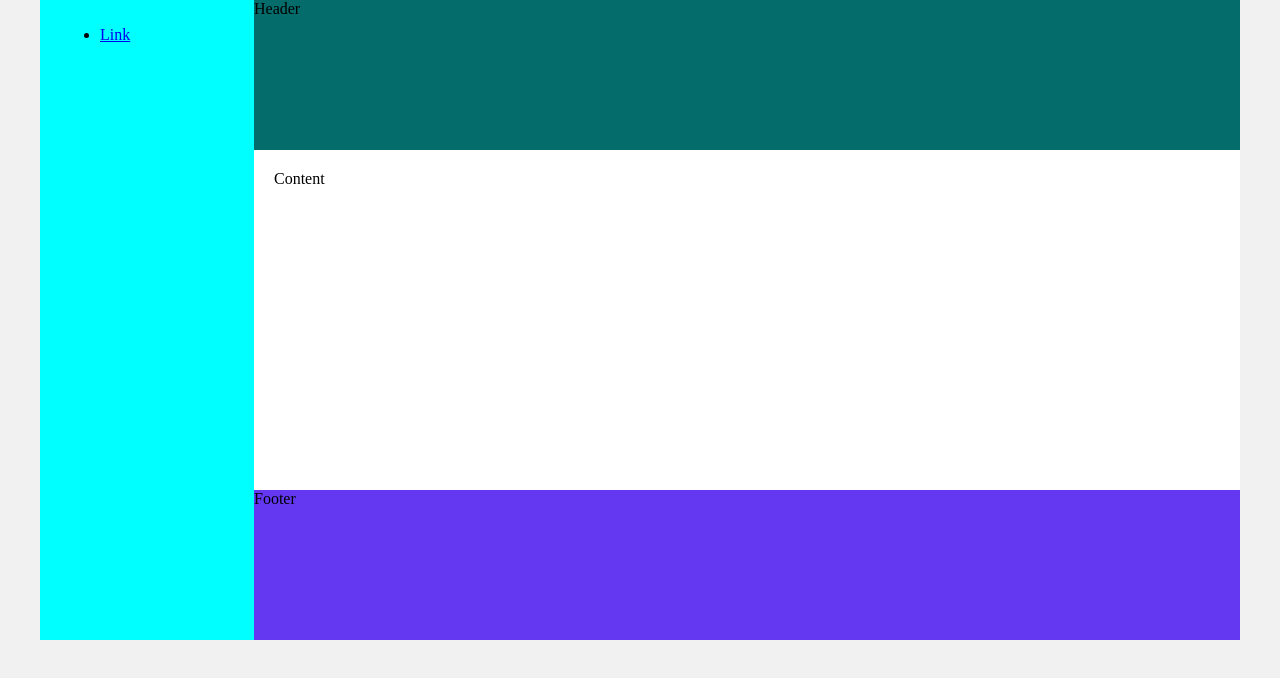
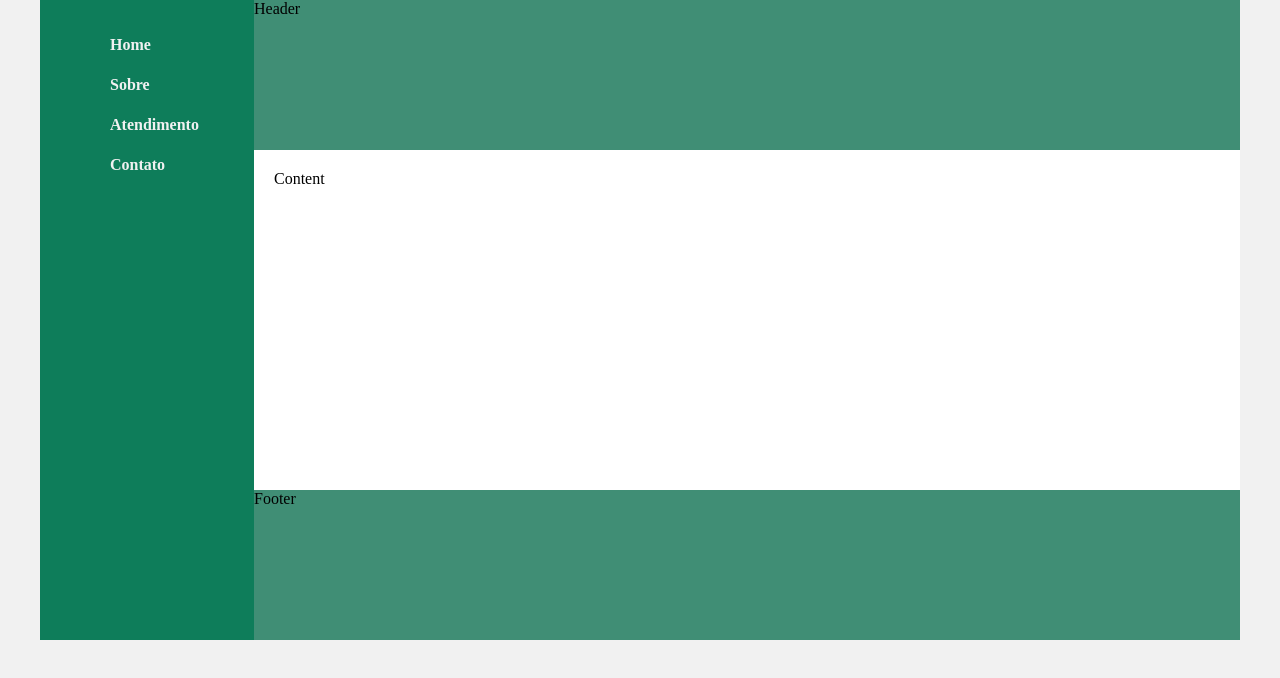
Before and after one commit to thalesacardoso/dio-formacao-html-mod2, a plain HTML site: page index.html in a window 1280 px wide. Drawn offline with Linux system fonts and the light colour scheme.

Commit message:
atualização basica

```diff
--- a/base.css
+++ b/base.css
@@ -1,6 +1,8 @@
 html, body {
     margin: 0;
+    padding: 0;
 }
+
 body {
     background-color: #f1f1f1;
     display: flex;
@@ -20,11 +22,11 @@ body {
 }
 .menu {
     width: 15%;
-    background-color: aqua;
+    background-color: #0e7d5a ;
     padding: 10px 20px 0px;
 }
 .header {
-    background-color: rgb(5, 108, 108);
+    background-color: #408e75;
     min-height: 150px;
 }
 .content {
@@ -33,6 +35,28 @@ body {
     padding: 20px;
 }
 .footer {
-    background-color: rgb(99, 56, 240);
+    background-color: #408e75 ;
     min-height: 150px;
 }
+
+ul {
+    list-style: none;
+}
+
+ul li {
+    #background-color: blueviolet;
+}
+
+ul li a {
+    display: flex;
+    color: #f1f1f1;
+    text-decoration: none;
+    padding: 10px;
+    margin-bottom: 2px;
+    font-weight: bold;
+
+}
+
+ul li a:hover {
+    background-color:blue;
+}
--- a/index.html
+++ b/index.html
@@ -4,33 +4,35 @@
     <meta charset="UTF-8">
     <meta http-equiv="X-UA-Compatible" content="IE=edge">
     <meta name="viewport" content="width=device-width, initial-scale=1.0">
-    <title>Template - Utilizar como modelo</title>
+    <title>Página Principal</title>
     <link rel="stylesheet" href="base.css">
 </head>
 <body>
     <div class="wrapper">
-        <div class="menu">
-            <!-- Aqui vai o seu menu -->
+        <div class="menu"><!-- INICIO MENU -->
             <ul>
-                <li><a href="#">Link</a></li>
+                <li><a href="#">Home</a></li>
+                <li><a href="#">Sobre</a></li>
+                <li><a href="#">Atendimento</a></li>
+                <li><a href="#">Contato</a></li>
             </ul>
-        </div>
+        </div><!-- FIM MENU -->
 
         <div class="main">
-            <div class="header">
+            <div class="header"><!-- INICIO HEADER -->
                 Header
-                <!-- Aqui vai o seu header -->
-            </div>
 
-            <div class="content">
+            </div><!-- FIM HEADER -->
+
+            <div class="content"><!-- INICIO CONTENT -->
                 Content
-                <!-- Aqui vai o seu conteúdo -->
-            </div>
 
-            <div class="footer">
+            </div><!-- FIM CONTENT -->
+
+            <div class="footer"><!-- INICIO FOOTER -->
                 Footer
-                <!-- Aqui vai o seu rodapé -->
-            </div>
+
+            </div><!-- FIM FOOTER -->
         </div>
     </div>
 </body>
```
